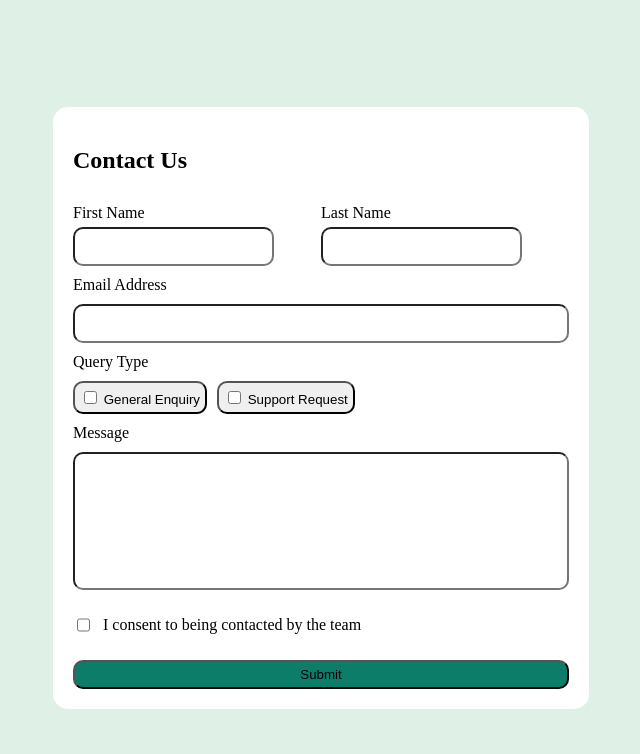
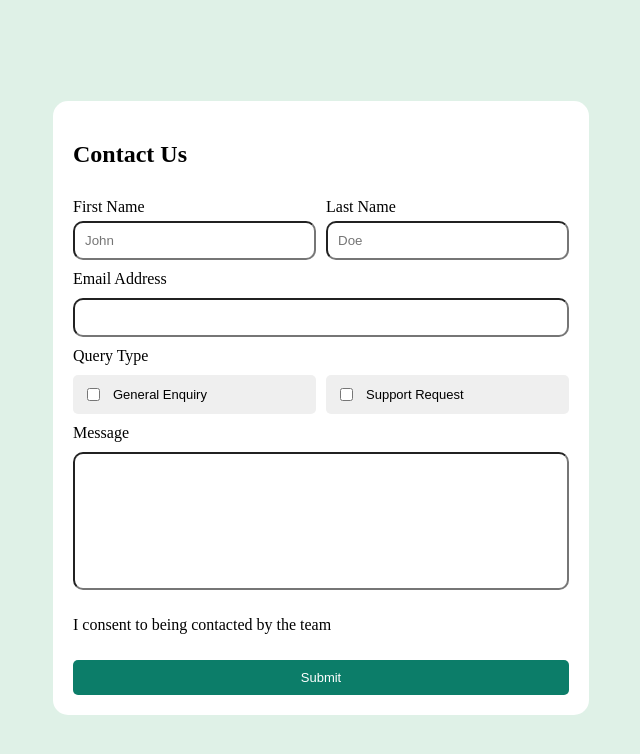
Before and after one commit to dev-m-josh/stats-preview-card-component, a plain HTML site: page index.html in a window 1280 px wide. Shown: the whole page, without its empty margins (307-947 px from the left). Drawn offline with Linux system fonts and the light colour scheme.

Commit message:
contact form

```diff
--- a/index.html
+++ b/index.html
@@ -1,67 +1,69 @@
 <!DOCTYPE html>
 <html lang="en">
   <head>
-  <meta charset="UTF-8">
-  <meta name="viewport" content="width=device-width, initial-scale=1.0"> <!-- displays site properly based on user's device -->
+    <meta charset="UTF-8" />
+    <meta name="viewport" content="width=device-width, initial-scale=1.0" />
+    <!-- displays site properly based on user's device -->
 
-  <link rel="icon" type="image/png" sizes="32x32" href="./assets/images/favicon-32x32.png">
+    <link
+      rel="icon"
+      type="image/png"
+      sizes="32x32"
+      href="./assets/images/favicon-32x32.png"
+    />
 
     <title>Frontend Mentor | Contact form</title>
 
     <!-- Feel free to remove these styles or customise in your own stylesheet 👍 -->
     <style>
-    .attribution { font-size: 11px; text-align: center; }
-    .attribution a { color: hsl(228, 45%, 44%); }
+      .attribution {
+        font-size: 11px;
+        text-align: center;
+      }
+      .attribution a {
+        color: hsl(228, 45%, 44%);
+      }
     </style>
   </head>
-<link rel="stylesheet" href="styles.css">
+  <link rel="stylesheet" href="styles.css" />
   <body>
     <div class="container">
-    <h2>
-      Contact Us
-    </h2>
+      <h2>Contact Us</h2>
       <div class="name">
         <div class="john">
-      <label>
-        First Name
-      </label>
-      <input type="This field is required">
+          <label> First Name </label>
+          <input type="text" required placeholder="John" />
         </div>
         <div class="john">
-      <label>
-        Last Name
-      </label>
-      <input type="This field is required">
+          <label> Last Name </label>
+          <input type="text" required placeholder="Doe" />
         </div>
-      <label>
       </div>
-        Email Address
-      </label>
-      <input type="Please enter a valid email address; This field is required">
-      <label>
-        Query Type
-      </label>
+      <label> Email Address </label>
+      <input type="email" />
+      <label> Query Type </label>
       <div class="query">
+        <div class="gen">
           <button>
-        <input type="checkbox">
+          <input type="checkbox" />
           General Enquiry
           </button>
+      </div>
+          <div class="gen">
           <button>
-        <input type="checkbox">
+          <input type="checkbox" />
           Support Request
           </button>
       </div>
-      <lable>
-        Message
-      </lable>
-      <input style="height: 114px;" type="This field is required">
+
+      </div>
+      <lable> Message </lable>
+      <input style="height: 114px" type="text" />
       <div class="check">
-      <input style="appearance: hsl(169, 82%, 27%);" type="checkbox">
+        <text style="appearance: hsl(169, 82%, 27%)" type="checkbox" />
         <p>I consent to being contacted by the team</p>
       </div>
-      <button style="background-color: hsl(169, 82%, 27%);">
-        Submit
-      </button>
+      <button style="background-color: hsl(169, 82%, 27%)">Submit</button>
     </div>
   </body>
 </html>
--- a/styles.css
+++ b/styles.css
@@ -14,8 +14,11 @@ input{
     border-radius: 10px;
 }
 button{
-    padding: 5px;
-    border-radius: 10px;
+    padding: 10px;
+    border-radius: 5px;
+    border: 0;
+    color: white;
+    font-size: 13px;
 }
 
 
@@ -27,21 +30,36 @@ button{
     width: 40%;
     padding: 20px;
     border-radius: 15px;
+    border: 0;
 }
 .name{
     display: flex;
-    justify-content: space-between;
+    gap: 10px;
 }
 .john{
     display: flex;
     flex-direction: column;
     gap: 5px;
+    width: 100%;
+
 }
+
+
 .query{
-    width: 100%;
     display: flex;
     gap: 10px;
 
+}
+.gen{
+    width: 100%;
+    display: flex;
+}
+.gen>button{
+    color: black;
+    display: flex;
+    align-items: center;
+    gap: 10px;
+    width: 100%;
 }
 .check{
     display: flex;
```
Lines whose indentation alone changed are shown as unchanged.
